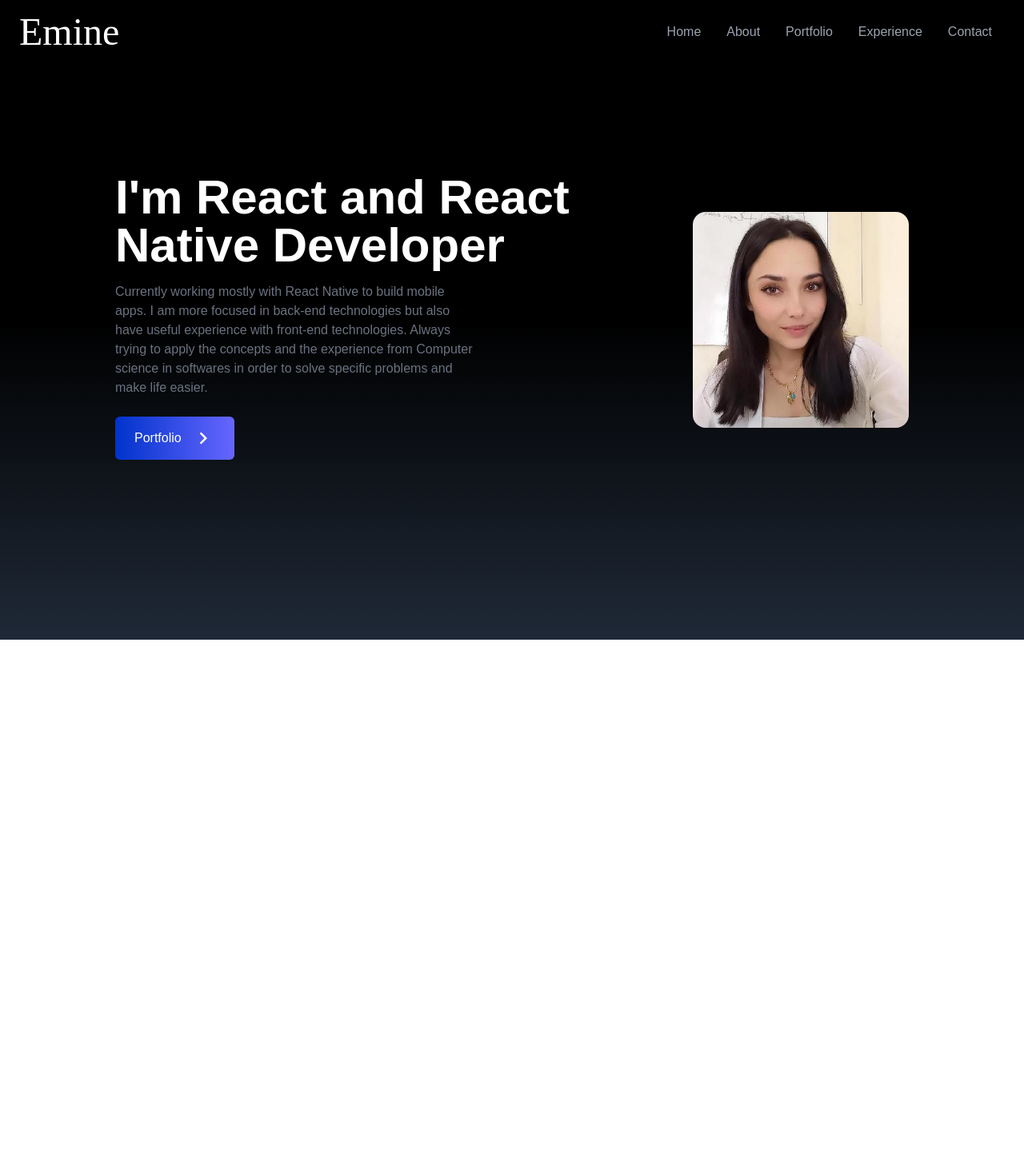
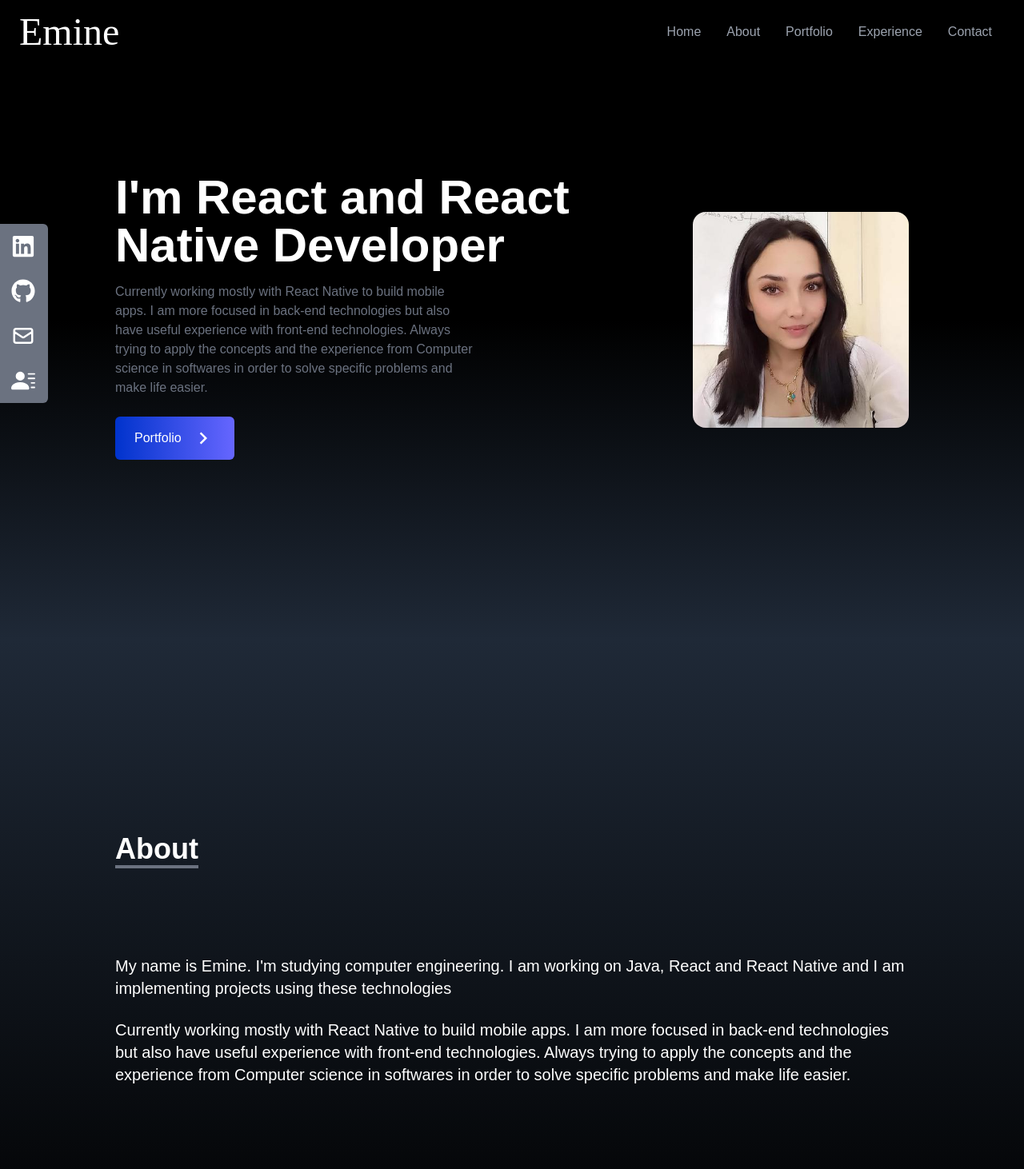
Before and after one commit to EmineTekcan/Portfolio-Website, a React (Create React App) app: page / in a window 1280 px wide. Shown: the top 1462 px of the page at 80% size. Before the commit the page ends 800 px from the top, so only its background shows below. Built offline with nearby package versions, Linux system fonts and the light colour scheme.

Commit message:
Created about page and social links added

```diff
--- a/src/App.js
+++ b/src/App.js
@@ -1,11 +1,15 @@
 import Home from "./components/Home";
 import NavBar from "./components/NavBar";
+import  SocialLinks from './components/SocialLinks.jsx'
+import About from "./components/About";
 
 function App() {
   return (
     <div>
       <NavBar />
       <Home />
+      <SocialLinks />
+      <About />
     </div>
   );
 }
--- /dev/null
+++ b/src/components/About.jsx
@@ -0,0 +1,32 @@
+import React from 'react'
+
+const About = () => {
+  return (
+    <div name="about" className='w-full h-screen bg-gradient-to-b from-gray-800 to-black text-white'>
+      <div className='max-w-screen-lg p-4 mx-auto flex flex-col justify-center w-full h-full'>
+
+        <div className='pb-8'>
+          <p className='text-4xl font-bold inline border-b-4 border-gray-500'>
+            About
+          </p>
+        </div>
+
+        <p className='text-xl mt-20'>
+        My name is Emine. I'm studying computer engineering.
+        I am working on Java, React and React Native and I am implementing
+        projects using these technologies
+        </p>
+
+        <br />
+        <p className='text-xl'>
+        Currently working mostly with React Native to build mobile apps.
+        I am more focused in back-end technologies but also have useful experience with
+        front-end technologies. Always trying to apply the concepts and the experience from
+        Computer science in softwares in order to solve specific problems and make life easier.
+        </p>
+      </div>
+    </div>
+  )
+}
+
+export default About
--- /dev/null
+++ b/src/components/SocialLinks.jsx
@@ -0,0 +1,73 @@
+import React from 'react'
+import { FaGithub, FaLinkedin } from 'react-icons/fa'
+import { HiOutlineMail } from 'react-icons/hi'
+import { BsFillPersonLinesFill } from 'react-icons/bs'
+
+const SocialLinks = () => {
+
+    const links = [
+        {
+            id: 1,
+            child: (
+                <>
+                    LinkedIn
+                    <FaLinkedin size={30} />
+                </>
+            ),
+            href: "https://www.linkedin.com",
+            style: "rounded-tr-md",
+        },
+        {
+            id: 2,
+            child: (
+                <>
+                    Github
+                    <FaGithub size={30} />
+                </>
+            ),
+            href: "https://github.com/EmineTekcan"
+        },
+        {
+            id: 3,
+            child: (
+                <>
+                    Mail
+                    <HiOutlineMail size={30} />
+                </>
+            ),
+            href: "mailto:emine68can@gmail.com"
+        },
+        {
+            id: 4,
+            child: (
+                <>
+                    Resume
+                    <BsFillPersonLinesFill size={30} />
+                </>
+            ),
+            style: "rounded-br-md",
+            href: "/resume.pdf",
+            download: true
+        }
+    ]
+    return (
+        <div className='hidden flex-col top-[35%] left-0 fixed lg:flex'>
+            <ul>
+                {links.map(({ id, child, href, download, style }) => (
+                    <li key={id} className={"flex  justify-between items-center w-40 h-14 px-4  hover:rounded-md duration-300 hover:ml-[-10px] bg-gray-500 ml-[-100px]" + " " + style}>
+                        <a href={href}
+                            rel="noreferrer"
+                            download={download}
+                            target='_blank'
+                            className='flex justify-between items-center w-full text-white '>
+                            {child}
+                        </a>
+                    </li>
+                ))}
+
+            </ul>
+        </div>
+    )
+}
+
+export default SocialLinks
```
Also changed, not shown: 1 other file (tests, documents, lock files or other folders).
